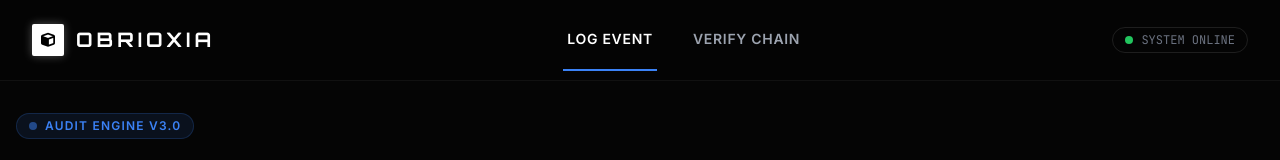
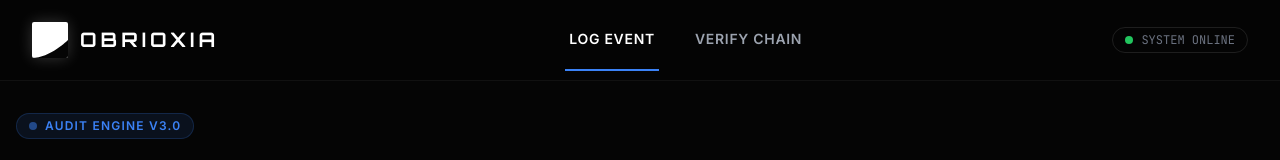
Before and after one commit to obrioxia/obrioxia_frontend, an Angular app: page /submit in a window 1280 px wide. Shown: the top 160 px of the page. Built offline with nearby package versions, Linux system fonts and the light colour scheme.

Commit message:
Update header with custom SVG logo matching requested design

```diff
--- a/src/app/public-verify/public-verify.component.html
+++ b/src/app/public-verify/public-verify.component.html
@@ -3,9 +3,10 @@
         <div class="flex items-center justify-between h-20">
 
             <div class="flex-shrink-0 flex items-center gap-3">
-                <div class="w-8 h-8 bg-white rounded-sm flex items-center justify-center shadow-[0_0_10px_rgba(255,255,255,0.3)]">
-                    <i class="fas fa-cube text-black text-sm"></i>
-                </div>
+                <svg class="w-9 h-9 shadow-[0_0_15px_rgba(255,255,255,0.2)] rounded-sm" viewBox="0 0 100 100" fill="none" xmlns="http://www.w3.org/2000/svg">
+                    <rect width="100" height="100" fill="white"/>
+                    <path d="M100 100V50C100 50 50 100 0 100H100Z" fill="#050505"/>
+                </svg>
                 <span class="font-[Orbitron] font-bold text-xl tracking-[0.2em] text-white">OBRIOXIA</span>
             </div>
 
--- a/src/app/submit/submit.component.html
+++ b/src/app/submit/submit.component.html
@@ -3,9 +3,10 @@
         <div class="flex items-center justify-between h-20">
 
             <div class="flex-shrink-0 flex items-center gap-3">
-                <div class="w-8 h-8 bg-white rounded-sm flex items-center justify-center shadow-[0_0_10px_rgba(255,255,255,0.3)]">
-                    <i class="fas fa-cube text-black text-sm"></i>
-                </div>
+                <svg class="w-9 h-9 shadow-[0_0_15px_rgba(255,255,255,0.2)] rounded-sm" viewBox="0 0 100 100" fill="none" xmlns="http://www.w3.org/2000/svg">
+                    <rect width="100" height="100" fill="white"/>
+                    <path d="M100 100V50C100 50 50 100 0 100H100Z" fill="#050505"/>
+                </svg>
                 <span class="font-[Orbitron] font-bold text-xl tracking-[0.2em] text-white">OBRIOXIA</span>
             </div>
 
```
